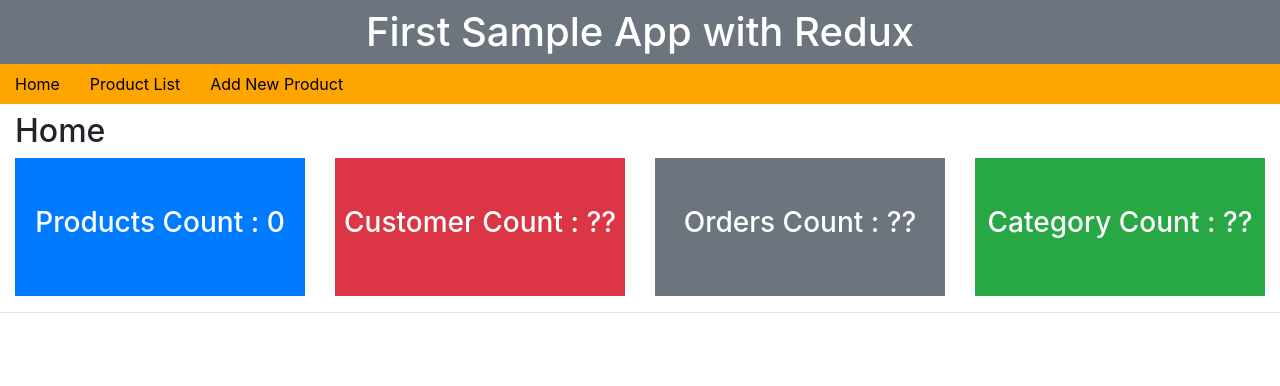
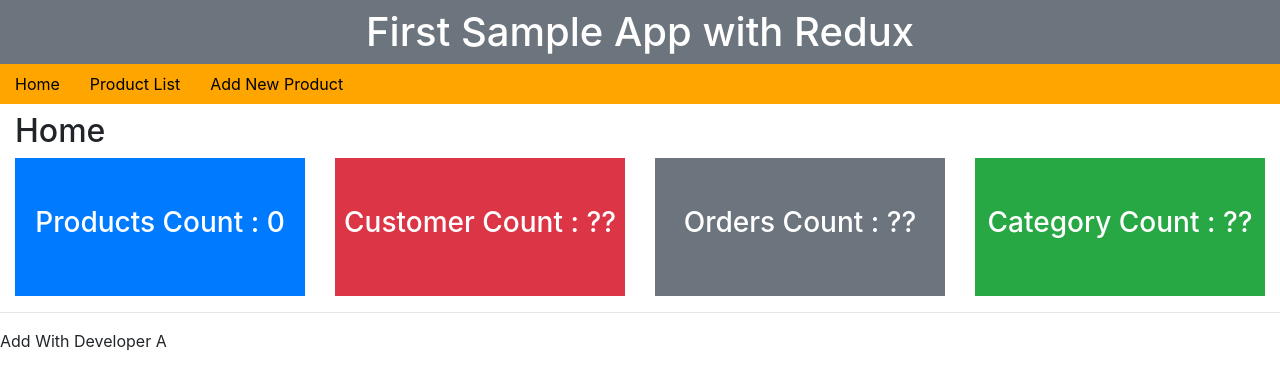
Before and after one commit to derambakht/React2, a React (Create React App) app: page / in a window 1280 px wide. Shown: the top 386 px of the page. Built offline with nearby package versions, Linux system fonts and the light colour scheme.

Commit message:
add comment with developer A

```diff
--- a/src/App.js
+++ b/src/App.js
@@ -41,6 +41,7 @@
               </div>
             </div>
             <hr />
+            <p>Add With Developer A</p>
           </>
         </HashRouter>
       </Provider>
```
